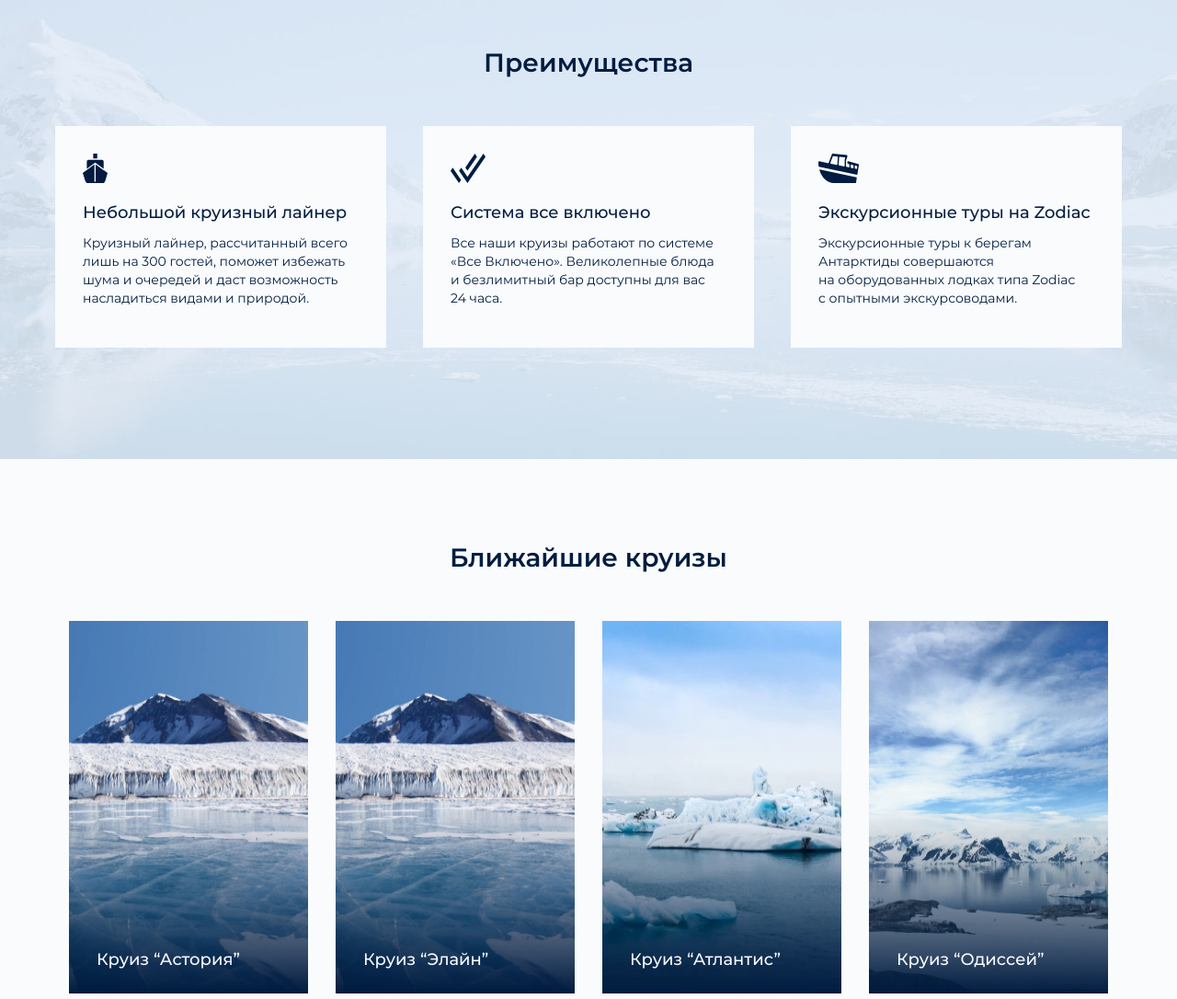
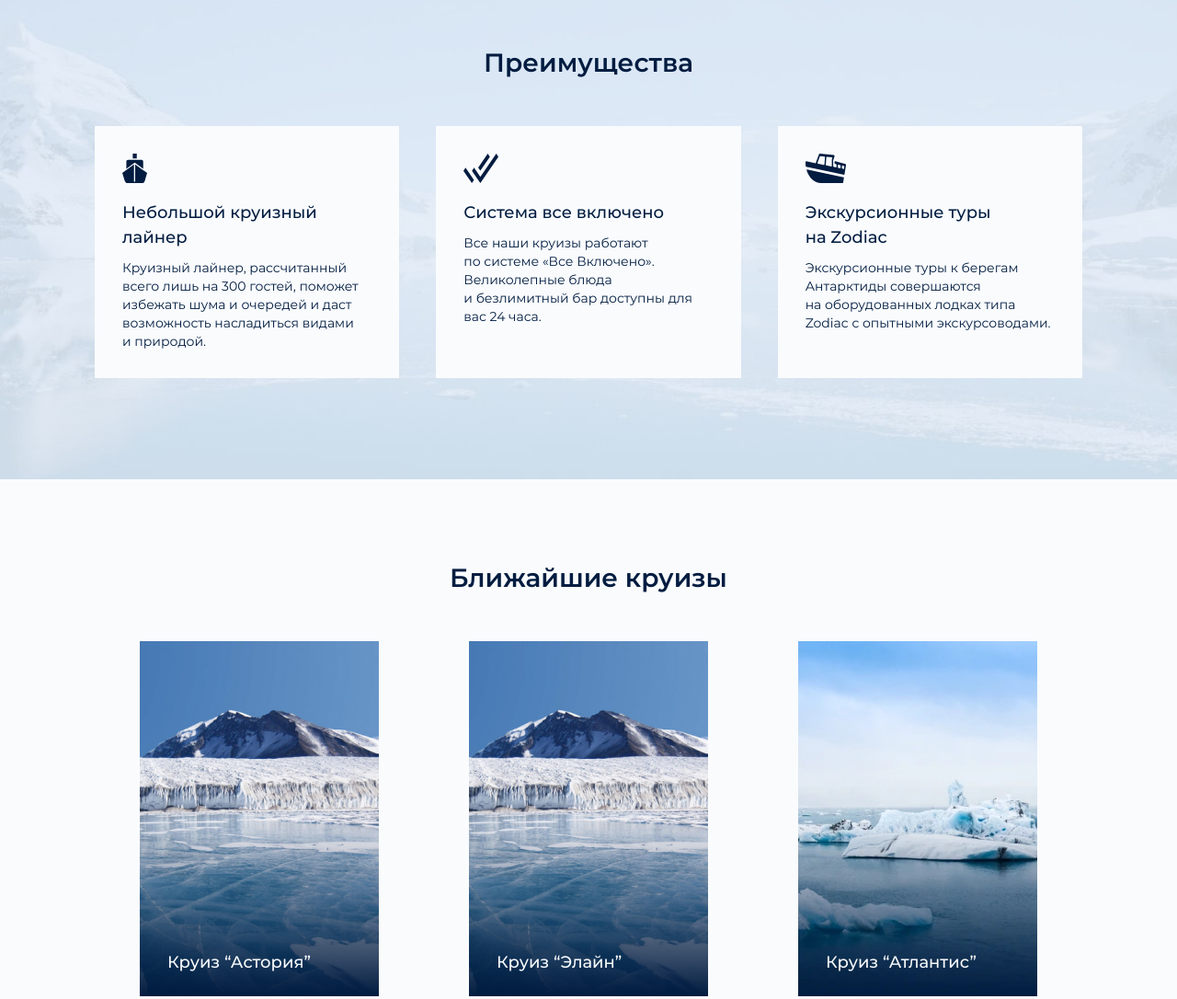
Before and after one commit to VovaLovalova/cruisesToAntarctica, a website built with webpack: page source/index.html in a window 1280 px wide. Shown: the part 1280-2366 px from the top of the page at 92% size. Built offline with nearby package versions, Linux system fonts and the light colour scheme; files whose address does not match are found by name.

Commit message:
десктоп резина

```diff
--- a/source/sass/blocks/advantages-card.scss
+++ b/source/sass/blocks/advantages-card.scss
@@ -1,5 +1,5 @@
 .advantages-card {
-  width: 360px;
+  max-width: 360px;
   min-height: 241px;
   background-color: $color-alice-blue;
   padding: 30px;
--- a/source/sass/blocks/advantages.scss
+++ b/source/sass/blocks/advantages.scss
@@ -29,7 +29,7 @@
 .advantages ul {
   list-style-type: none;
   display: grid;
-  grid-template-columns: 360px 360px 360px;
+  grid-template-columns: 1fr 1fr 1fr;
   gap: 40px;
   margin: 0;
   padding: 0;
--- a/source/sass/blocks/cruises-card.scss
+++ b/source/sass/blocks/cruises-card.scss
@@ -13,7 +13,7 @@
 .cruises-card h3 {
   color: $color-alice-blue;
   margin-top: 0;
-  margin-bottom: 10px;
+  margin-bottom: 0;
   font-weight: 500;
   font-size: 18px;
   line-height: 27px;
@@ -40,11 +40,11 @@
   flex-direction: column;
   row-gap: 8px;
   margin: 0;
-  margin-bottom: 23px;
+  margin-bottom: 14px;
 }
 
 .cruises-card button {
-  width: 210px;
+  width: 100%;
   height: 40px;
   background-color: $color-alice-blue;
   padding: 11px 46px;
--- a/source/sass/blocks/cruises.scss
+++ b/source/sass/blocks/cruises.scss
@@ -27,8 +27,9 @@
 
 .cruises ul {
   list-style-type: none;
-  display: grid;
-  grid-template-columns: 1fr 1fr 1fr 1fr;
+  display: flex;
+  flex-wrap: wrap;
+  justify-content: space-around;
   gap: 30px;
   margin: 0;
   padding: 0;
--- a/source/sass/blocks/description.scss
+++ b/source/sass/blocks/description.scss
@@ -12,7 +12,7 @@
   padding: 112px 103px 133px;
   display: flex;
   align-items: center;
-  column-gap: 88px;
+  column-gap: 7.5%;
 }
 
 .description__text {
```
Also changed, not shown: build/css/style.css, build/css/style.min.css, 1 other file.
